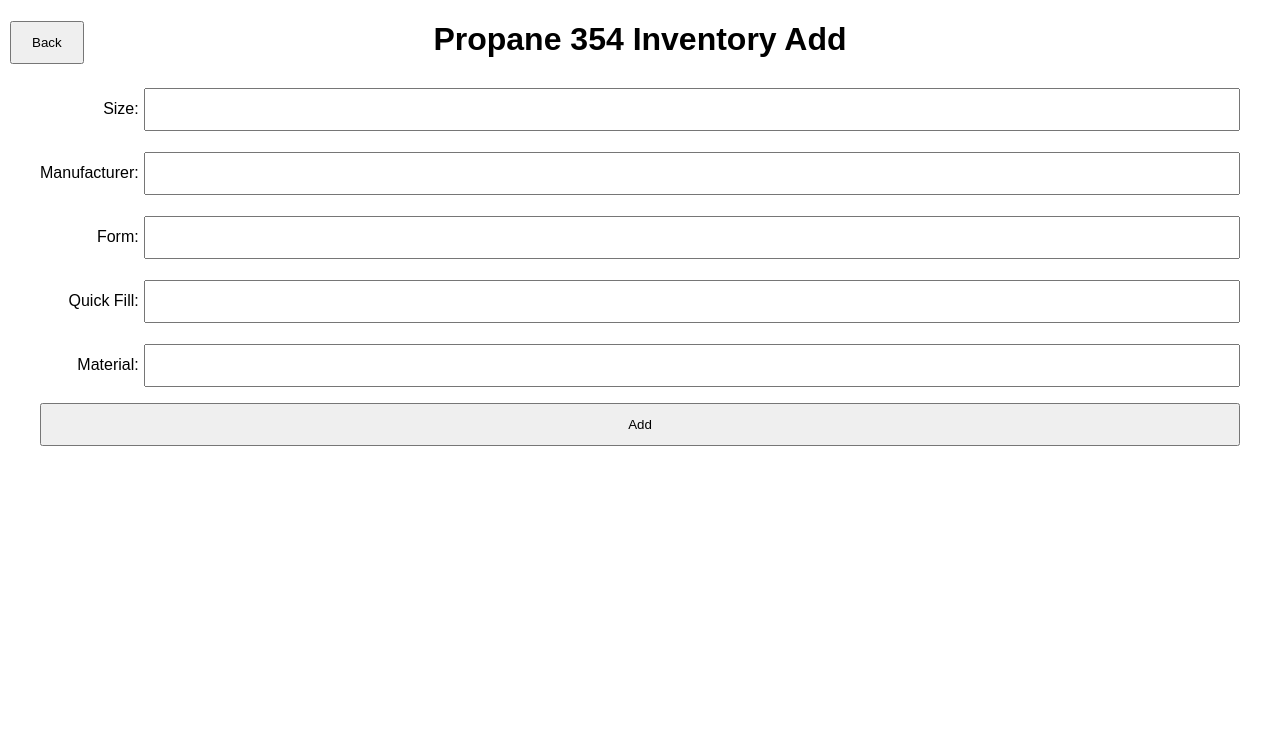
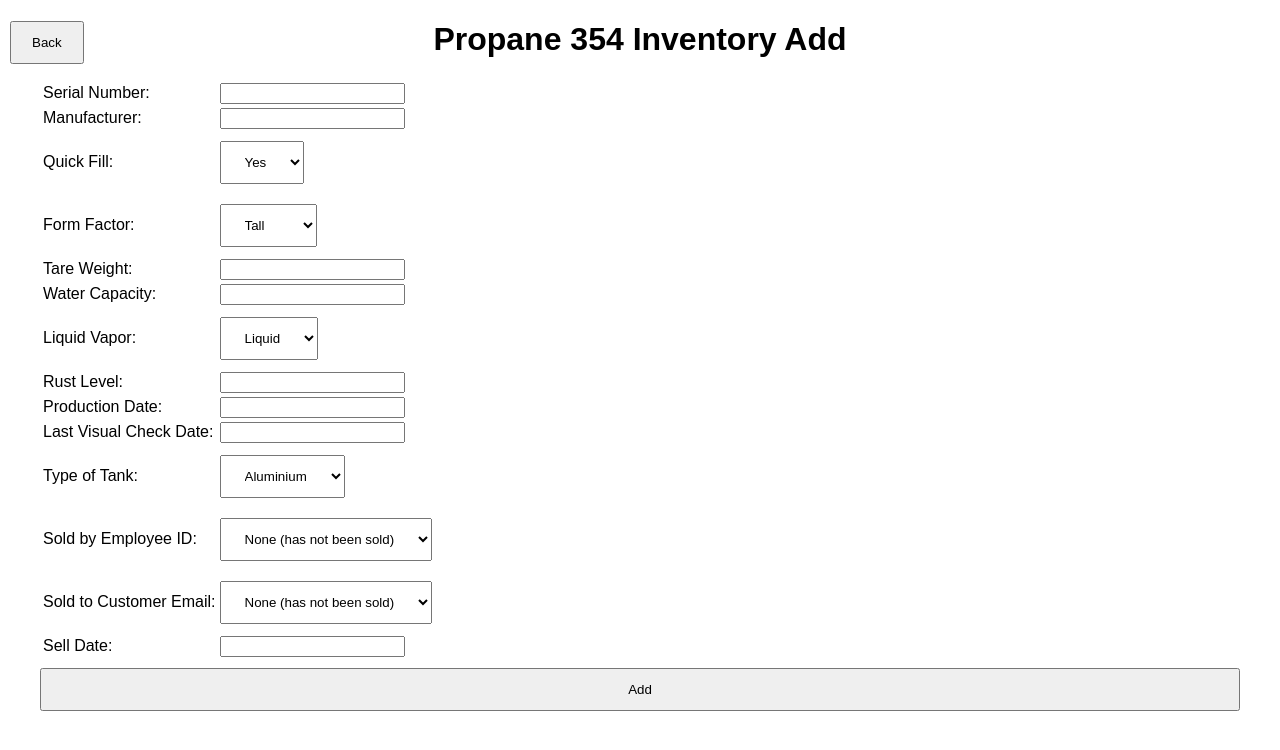
Before and after one commit to BowieGian/Propane-354, a Flask app: page /inventory/add in a window 1280 px wide. Shown: the top 750 px of the page. Run offline with Flask 2, Linux system fonts and the light colour scheme; data comes from the database, SQL or seed files in the repository.

Commit message:
complete add inventory page

```diff
--- a/app.py
+++ b/app.py
@@ -37,12 +37,15 @@ def inventory():
 
 @app.route('/inventory/add', methods=['GET', 'POST'])
 def inventoryAdd():
+    database = 'propane354.db'
+    connection = create_connection(database)
+    cursor = connection.cursor()
+
+    retail_employees = cursor.execute('SELECT id FROM employee WHERE position = "Retail";').fetchall();
+    customer_emails = cursor.execute('SELECT email FROM customer;').fetchall();
+
     if request.method == 'POST':
-        size = request.form['size']
-        manufacturer = request.form['manufacturer']
-        form = request.form['form']
-        quick_fill = request.form['quick_fill']
-        material = request.form['material']
+
 
         # add to database ----------------------
 
--- a/templates/inventory-add.html
+++ b/templates/inventory-add.html
@@ -9,20 +9,101 @@
     <form method='GET' action="/inventory"><button class="back">Back</button></form>
     <h1 style="text-align: center">Propane 354 Inventory Add</h1>
 
-    <form action="/inventory/add" method="POST" style="text-align: center">
-        <div class="grid">
-            <label for="size">Size:</label>
-            <input type="text" name="size" id="size">
-            <label for="manufacturer">Manufacturer:</label>
-            <input type="text" name="manufacturer" id="manufacturer">
-            <label for="form">Form:</label>
-            <input type="text" name="form" id="form">
-            <label for="quick_fill">Quick Fill:</label>
-            <input type="text" name="form" id="form">
-            <label for="material">Material:</label>
-            <input type="text" name="material" id="material">
-        </div>
-    </form>
+    <form action="/inventory/add" method="POST" style="text-align: center"></form>
+
+    <table>
+        <tr>
+            <td>Serial Number:</td>
+	    <td><input type="text" name="serial_number" id="serial_number"></td>
+        </tr>
+	<tr>
+            <td>Manufacturer:</td>
+	    <td><input type="text" name="manufacturer" id="manufacturer"></td>
+        </tr>
+        <tr>
+	    <td>Quick Fill:</td>
+	    <td>
+                <select name="quick_fill" id="quick_fill">
+                    <option value="yes">Yes</option>
+                    <option value="no">No</option>
+                </select>
+            </td>
+        </tr>
+        <tr>
+	    <td>Form Factor:</td>
+	    <td>
+                <select name="form_factor" id="form_factor">
+                    <option value="tall">Tall</option>
+                    <option value="squat">Squat</option>
+                </select>
+            </td>
+        </tr>
+        <tr>
+            <td>Tare Weight:</td>
+	    <td><input type="text" name="tare_weight" id="tare_weight"></td>
+        </tr>
+        <tr>
+            <td>Water Capacity:</td>
+	    <td><input type="text" name="water_capacity" id="water_capacity"></td>
+        </tr>
+        <tr>
+	    <td>Liquid Vapor:</td>
+	    <td>
+                <select name="liquid_vapor" id="liquid_vapor">
+                    <option value="liquid">Liquid</option>
+                    <option value="vapor">Vapor</option>
+                </select>
+            </td>
+        </tr>
+        <tr>
+            <td>Rust Level:</td>
+	    <td><input type="text" name="rust_level" id="rust_level"></td>
+        </tr>
+        <tr>
+            <td>Production Date:</td>
+	    <td><input type="text" name="production_date" id="production_date"></td>
+        </tr>
+        <tr>
+            <td>Last Visual Check Date:</td>
+	    <td><input type="text" name="last_visual_check_date" id="last_visual_check_date"></td>
+        </tr>
+        <tr>
+	    <td>Type of Tank:</td>
+	    <td>
+                <select name="type_of_tank" id="type_of_tank">
+                    <option value="Aluminium">Aluminium</option>
+                    <option value="Steel">Steel</option>
+		    <option value="Fiber">Fiber</option>
+                </select>
+            </td>
+        </tr>
+        <tr>
+	    <td>Sold by Employee ID:</td>
+	    <td>
+                <select name="sold_by_employee_id" id="sold_by_employee_id">
+                    <option value="None">None (has not been sold)</option>
+                    {% for retail_employee in retail_employees %}
+                    <option value="{{ retail_employee [0] }}">{{ retail_employee [0] }}</option>
+                    {% endfor %}
+                </select>
+            </td>
+        </tr>
+        <tr>
+	    <td>Sold to Customer Email:</td>
+	    <td>
+                <select name="sold_to_customer_email" id="sold_to_customer_email">
+                    <option value="None">None (has not been sold)</option>
+                    {% for customer_email in customer_emails %}
+                    <option value="{{ customer_email [0] }}">{{ customer_email [0] }}</option>
+                    {% endfor %}
+                </select>
+            </td>
+        </tr>
+	<tr>
+            <td>Sell Date:</td>
+	    <td><input type="text" name="sell_date" id="sell_date"></td>
+        </tr>
+    </table>
     <input type="submit" value="Add" class="button">
 </div>
 {% endblock %}
```
